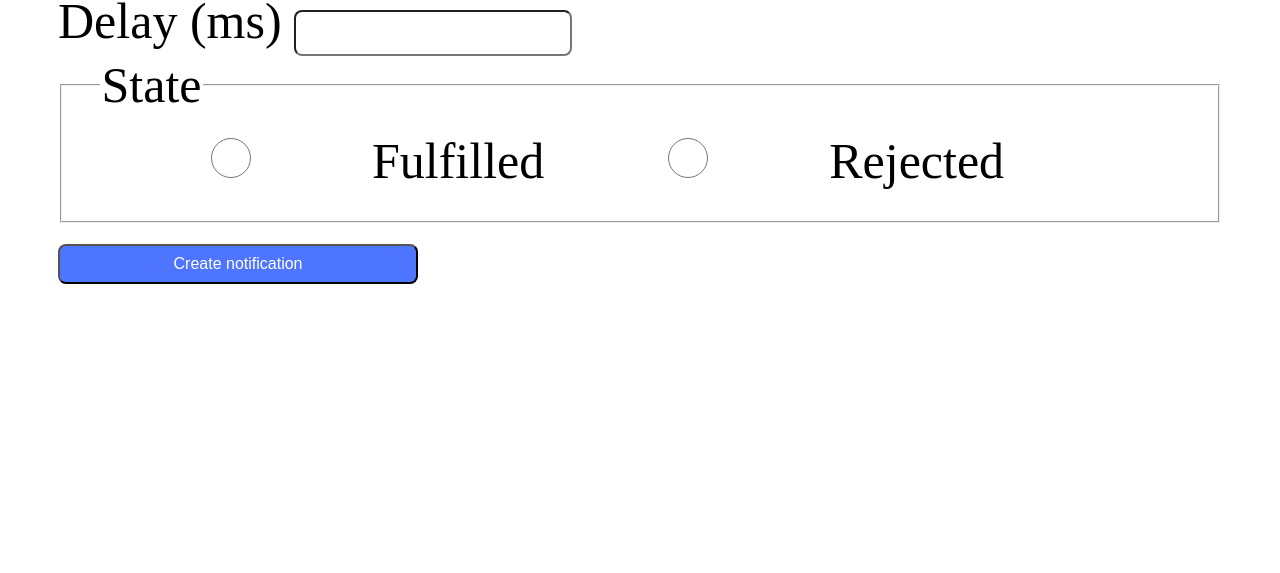
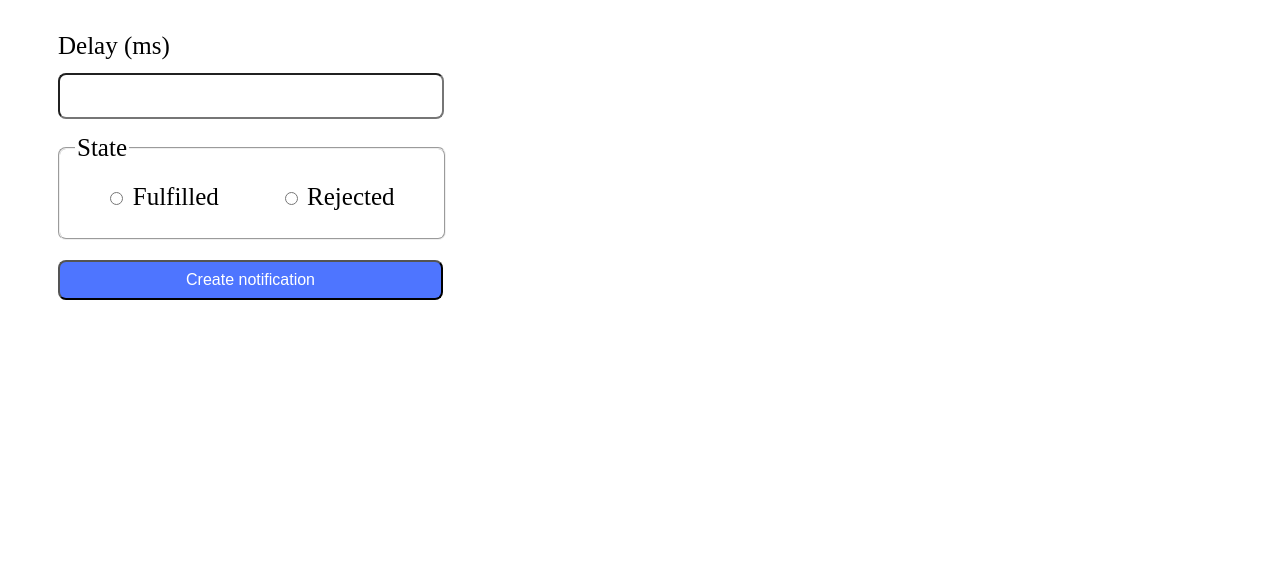
Before and after one commit to mercury-paws/goit-js-hw-10, a website built with Vite: page src/2-snackbar.html in a window 1280 px wide. Shown: the part 227-800 px from the top of the page. Built offline with nearby package versions, Linux system fonts and the light colour scheme.

Commit message:
js 10 hm 6

```diff
--- a/src/2-snackbar.html
+++ b/src/2-snackbar.html
@@ -4,7 +4,7 @@
     <meta charset="UTF-8" />
     <meta http-equiv="X-UA-Compatible" content="IE=edge" />
     <meta name="viewport" content="width=device-width, initial-scale=1.0" />
-    <link rel="stylesheet" href="./css/styles.css" />
+    <link rel="stylesheet" href="./css/2-snackbar.css" />
     <!-- <link rel="stylesheet" href="iziToast.min.css" /> -->
     <title>Snackbar</title>
   </head>
--- a/src/css/1-timer.css
+++ b/src/css/1-timer.css
@@ -1,7 +1,12 @@
+@import url('./reset.css');
 .go-home {
   margin-bottom: 70px;
   font-style: italic;
   font-family: 'Segoe UI', Tahoma, Geneva, Verdana, sans-serif;
+}
+body {
+  padding: 50px;
+  font-size: 50px;
 }
 
 .timer {
--- a/src/css/2-snackbar.css
+++ b/src/css/2-snackbar.css
@@ -1,27 +1,73 @@
-.go-home {
+@import url('./reset.css');
+
+section {
   margin-bottom: 70px;
+  margin-top: 50px;
+  margin-left: 50px;
   font-style: italic;
   font-family: 'Segoe UI', Tahoma, Geneva, Verdana, sans-serif;
 }
+.go-home {
+  font-size: 50px;
+}
 
-.form button {
-  width: 360px;
+h1 {
+  margin-bottom: 50px;
+  font-family: Montserrat;
+  font-size: 20px;
+  font-style: normal;
+}
+
+button {
+  width: 385px;
   background-color: #4e75ff;
   height: 40px;
   font-size: 16px;
   font-weight: 500px;
+  color: #ffffff;
+  border-radius: 8px;
 }
-/* fieldset {
+button:hover {
+  background-color: #6c8cff;
+}
+
+fieldset {
   font-size: 16px;
-  padding: 0;
-  width: 360px;
+  padding-left: 15px;
+  width: 350px;
   margin: 0;
   display: block;
-} */
-/* .form label {
+  margin-bottom: 20px;
+  font-family: Montserrat;
+  font-size: 25px;
+  font-weight: 400;
+  display: flex;
+  justify-content: space-around;
+  align-items: center;
+  letter-spacing: 0px;
+  font-style: normal;
+  border-radius: 8px;
+  height: 78px;
+}
+
+form > label {
+  font-family: Montserrat;
+  font-size: 25px;
+  font-weight: 400;
+  line-height: 24px;
+  text-align: left;
+  font-style: normal;
   display: flex;
   flex-direction: column;
-} */
-/* label input {
+  gap: 15px;
+  margin-bottom: 15px;
+}
+
+form > label > input {
+  height: 40px;
   width: 360px;
-} */
+  border-radius: 8px;
+  padding-left: 20px;
+  font-size: 25px;
+  font-family: Montserrat;
+}
--- a/src/css/styles.css
+++ b/src/css/styles.css
@@ -5,8 +5,8 @@
   |============================
 */
 @import url('./reset.css');
-@import url('./1-timer.css');
-@import url('./2-snackbar.css');
+/* @import url('./1-timer.css');
+@import url('./2-snackbar.css'); */
 
 body {
   padding: 50px;
--- a/src/js/2-snackbar.js
+++ b/src/js/2-snackbar.js
@@ -3,25 +3,24 @@ import 'izitoast/dist/css/iziToast.min.css';
 
 const form = document.querySelector('.form');
 
-form.addEventListener('submit', handleSubmit);
+form.addEventListener('submit', promiseHandler);
 
-function handleSubmit(event) {
+function promiseHandler(event) {
   event.preventDefault();
 
-  const delayInput = document.querySelector('input[name="delay"]');
-  const delay = parseInt(delayInput.value);
+  const inputDelay = document.querySelector('input[name="delay"]');
+  const delay = parseInt(inputDelay.value);
 
-  const stateInputs = document.querySelectorAll('input[name="state"]');
+  const inputState = document.querySelectorAll('input[name="state"]');
   let state;
-  stateInputs.forEach(input => {
+  inputState.forEach(input => {
     if (input.checked) {
       state = input.value;
     }
   });
 
-  if (!delay || !state) {
-    console.log('Please fill out all fields');
-    return;
+  if (!delay || !state || delay === '') {
+    alert('Please fill in all fields');
   }
 
   const promise = new Promise((resolve, reject) => {
@@ -36,12 +35,12 @@ function handleSubmit(event) {
 
   promise
     .then(delay => {
-      iziToast.error({
+      iziToast.success({
         color: 'green',
         message: `Fulfilled promise in ${delay} ms`,
         position: 'topRight',
         progressBarColor: 'rgb(0, 255, 184)',
-        timeout: 1000,
+        timeout: 2000,
       });
     })
     .catch(error => {
@@ -50,7 +49,7 @@ function handleSubmit(event) {
         message: `Rejected promise in ${delay} ms`,
         position: 'topRight',
         progressBarColor: 'rgb(0, 255, 184)',
-        timeout: 1000,
+        timeout: 2000,
       });
     });
 }
```
Also changed, not shown: src/1-timer.html (+1 -2 lines).
